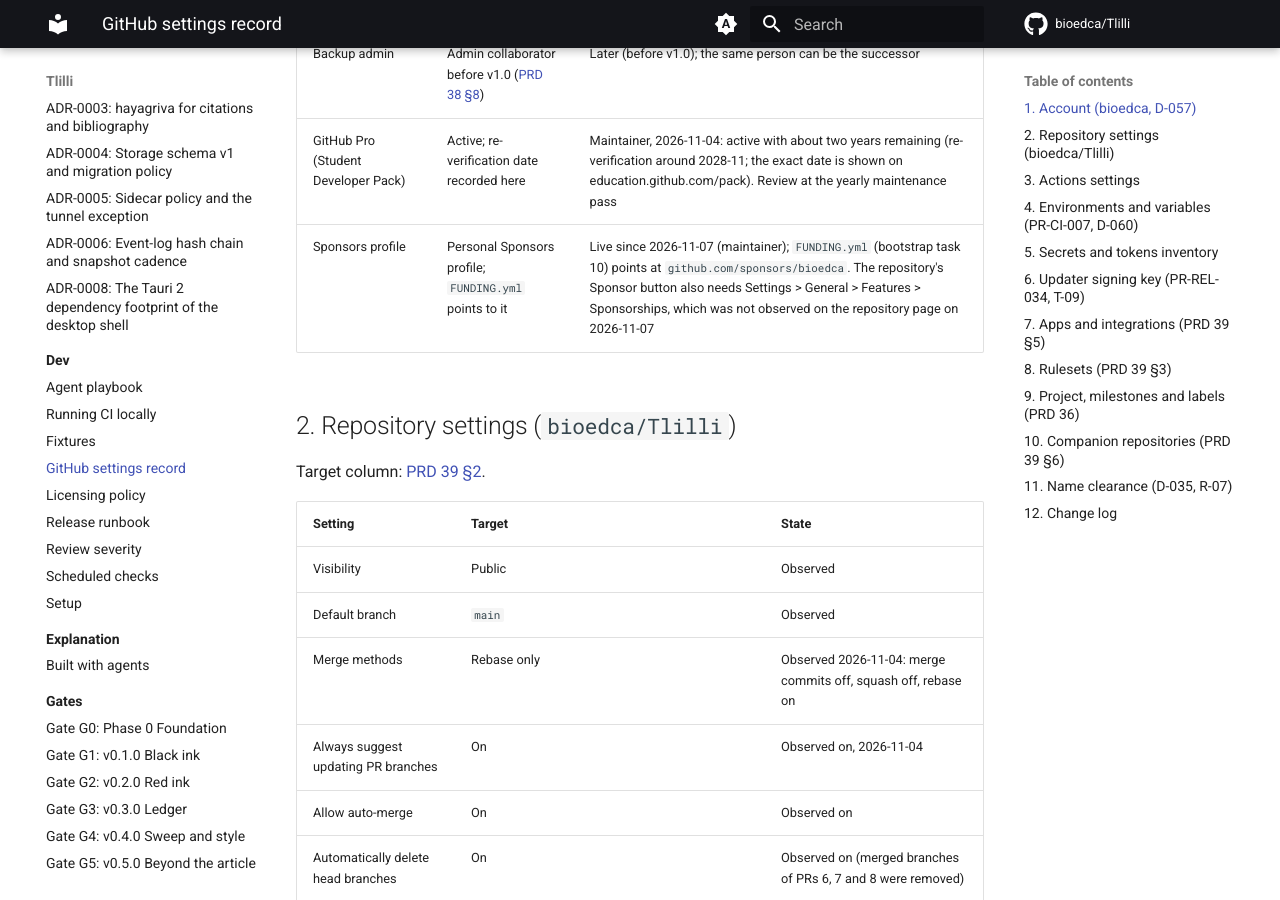
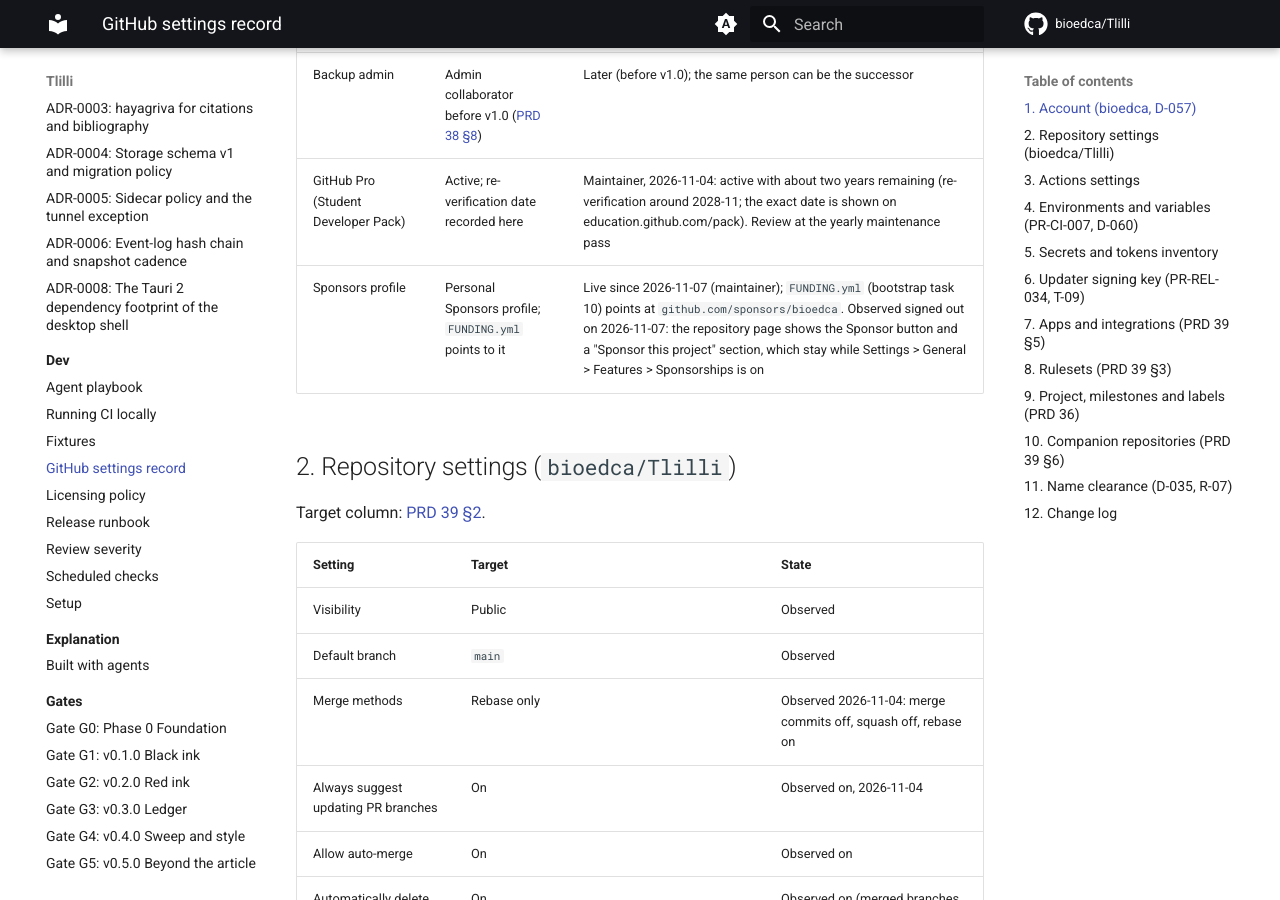
Before and after one commit to bioedca/Tlilli, an MkDocs documentation site: the page built from docs/dev/github-settings.md, in a window 1280 px wide and 900 px high, scrolled down 930 px. Built offline with MkDocs 1.6.1 and Material for MkDocs 9.7.7, drawn with Linux system fonts in a browser that asks for light colours; comment, search, counter and statistics services are not loaded; some of the changed text lies outside the part shown.

Commit message:
docs(repo): record that the sponsor button shows
The settings record said the repository page showed no Sponsor button
and that the button waited on the Sponsorships feature setting. The
public repository page, fetched signed out at about 19:10 UTC, shows
the Sponsor button and a "Sponsor this project" section, so both rows
now record what was observed.

Signed-off-by: bioedca <131809205+bioedca@users.noreply.github.com>

```diff
--- a/docs/dev/github-settings.md
+++ b/docs/dev/github-settings.md
@@ -17,7 +17,7 @@ What an agent session cannot read, and therefore records as Maintainer: Actions
 | Account successor | Designated in Settings → Account → Successor settings | **Not yet designated** (2026-11-04): no GitHub account the maintainer trusts with this yet. Revisit before v1.0; Gate G6 requires GOVERNANCE to name a successor and a backup admin |
 | Backup admin | Admin collaborator before v1.0 ([PRD 38 §8](../prd/38-maintenance-and-support.md#8-continuity-bus-factor)) | Later (before v1.0); the same person can be the successor |
 | GitHub Pro (Student Developer Pack) | Active; re-verification date recorded here | Maintainer, 2026-11-04: active with about two years remaining (re-verification around 2028-11; the exact date is shown on education.github.com/pack). Review at the yearly maintenance pass |
-| Sponsors profile | Personal Sponsors profile; `FUNDING.yml` points to it | Live since 2026-11-07 (maintainer); `FUNDING.yml` (bootstrap task 10) points at `github.com/sponsors/bioedca`. The repository's Sponsor button also needs Settings > General > Features > Sponsorships, which was not observed on the repository page on 2026-11-07 |
+| Sponsors profile | Personal Sponsors profile; `FUNDING.yml` points to it | Live since 2026-11-07 (maintainer); `FUNDING.yml` (bootstrap task 10) points at `github.com/sponsors/bioedca`. Observed signed out on 2026-11-07: the repository page shows the Sponsor button and a "Sponsor this project" section, which stay while Settings > General > Features > Sponsorships is on |
 
 ## 2. Repository settings (`bioedca/Tlilli`)
 
```
Also changed, not shown: other parts of docs/dev/github-settings.md (+1 -1 lines).
